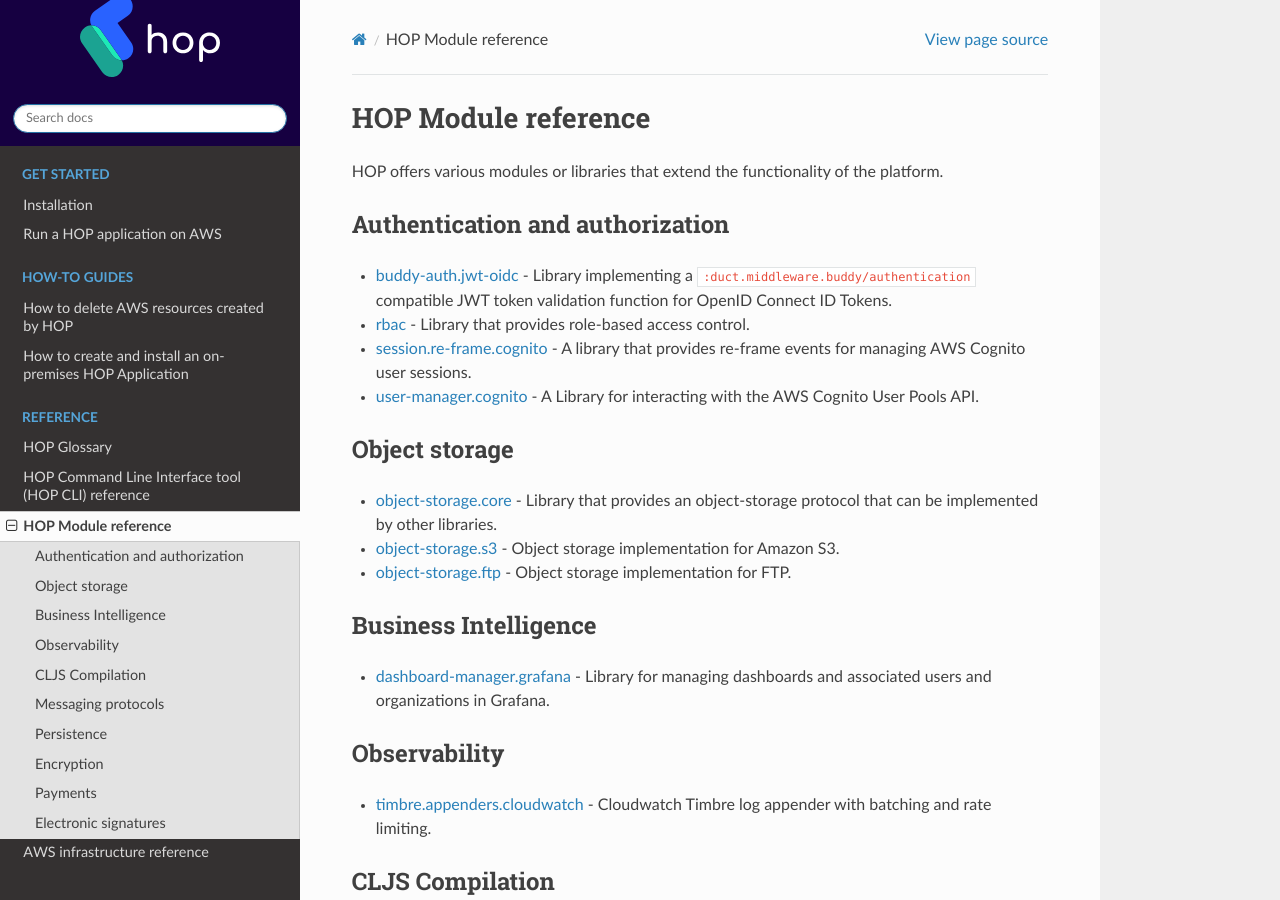
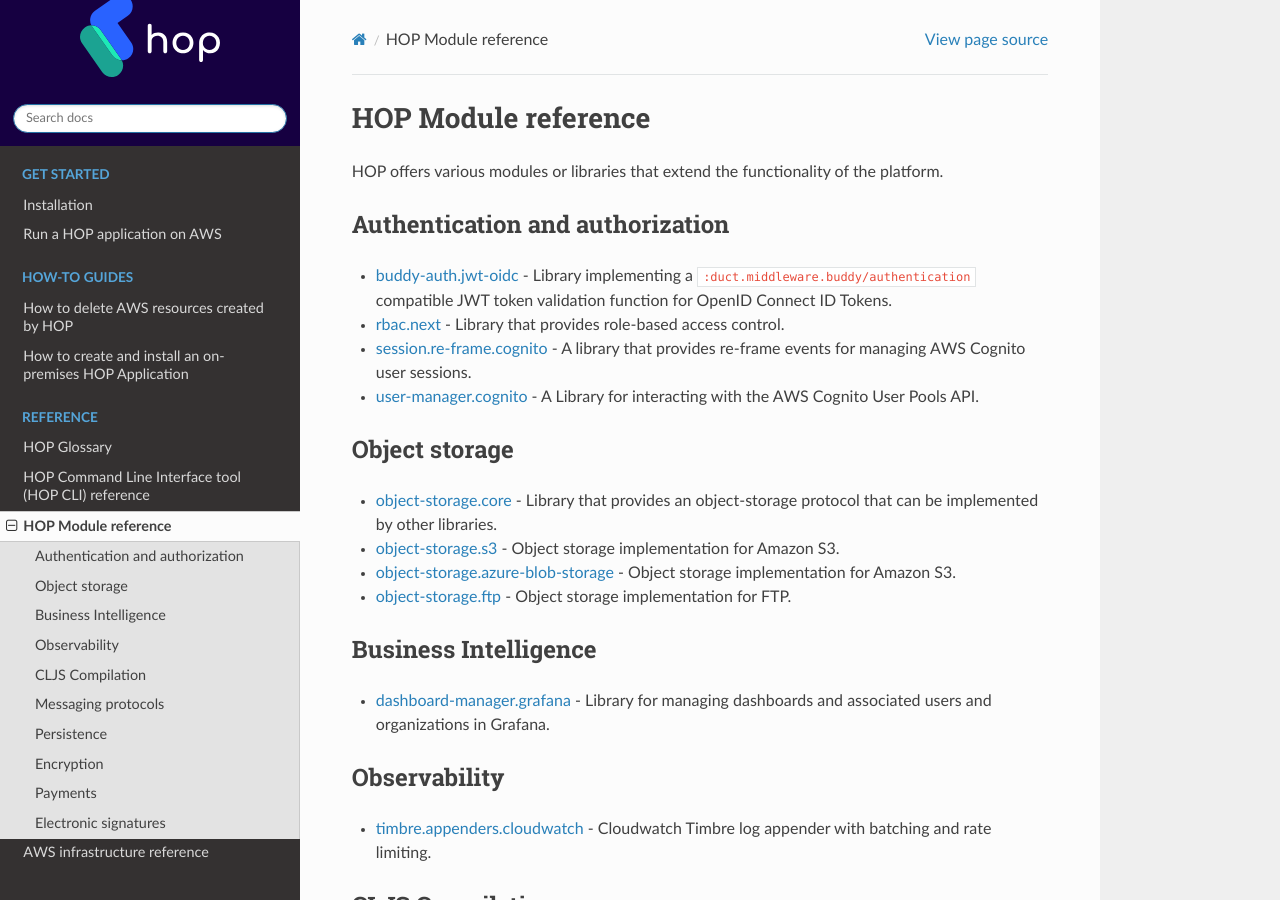
Before and after one commit to gethop-dev/hop-documentation, a Sphinx documentation site: the page built from docs/source/reference/hop-modules/main.rst, in a window 1280 px wide and 900 px high. Built offline with Sphinx 7.4.7 and the Read the Docs theme 3.1.0, drawn with Linux system fonts in a browser that asks for light colours.

Commit message:
Update the list of available modules.

```diff
--- a/docs/source/reference/hop-modules/main.rst
+++ b/docs/source/reference/hop-modules/main.rst
@@ -10,7 +10,7 @@
 * `buddy-auth.jwt-oidc`_ - Library implementing a
   ``:duct.middleware.buddy/authentication`` compatible JWT token
   validation function for OpenID Connect ID Tokens.
-* `rbac`_ - Library that provides role-based access control.
+* `rbac.next`_ - Library that provides role-based access control.
 * `session.re-frame.cognito`_ - A library that provides re-frame
   events for managing AWS Cognito user sessions.
 * `user-manager.cognito`_ - A Library for interacting with the AWS
@@ -22,6 +22,7 @@
 * `object-storage.core`_ - Library that provides an object-storage
   protocol that can be implemented by other libraries.
 * `object-storage.s3`_ - Object storage implementation for Amazon S3.
+* `object-storage.azure-blob-storage`_ - Object storage implementation for Amazon S3.
 * `object-storage.ftp`_ - Object storage implementation for FTP.
 
 Business Intelligence
@@ -87,7 +88,7 @@
 .. _user-manager.cognito: https://github.com/gethop-dev/user-manager.cognito
 .. _duct.module.cljs-compiler: https://github.com/gethop-dev/duct.module.cljs-compiler
 .. _duct.server.figwheel-main: https://github.com/gethop-dev/duct.server.figwheel-main
-.. _rbac: https://github.com/gethop-dev/rbac
+.. _rbac.next: https://github.com/gethop-dev/rbac.next
 .. _notifications.firebase: https://github.com/gethop-dev/notifications.firebase
 .. _session.re-frame.cognito: https://github.com/gethop-dev/session.re-frame.cognito
 .. _dashboard-manager.grafana: https://github.com/gethop-dev/dashboard-manager.grafana
@@ -98,6 +99,7 @@
 .. _esignatures.docusign: https://github.com/gethop-dev/esignatures.docusign
 .. _object-storage.core: https://github.com/gethop-dev/object-storage.core
 .. _object-storage.s3: https://github.com/gethop-dev/object-storage.s3
+.. _object-storage.azure-blob-storage: https://github.com/gethop-dev/object-storage.azure-blob-storage
 .. _object-storage.ftp: https://github.com/gethop-dev/object-storage.ftp
 .. _encryption: https://github.com/gethop-dev/encryption
 .. _secret-storage.aws-ssm-ps: https://github.com/gethop-dev/secret-storage.aws-ssm-ps
```
